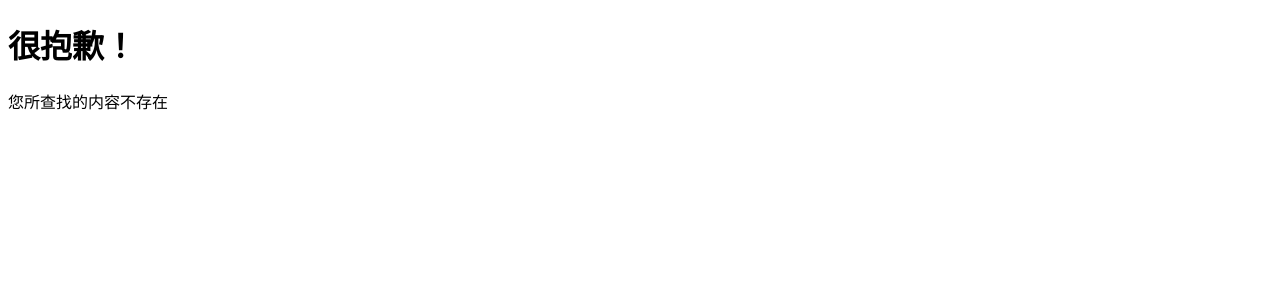
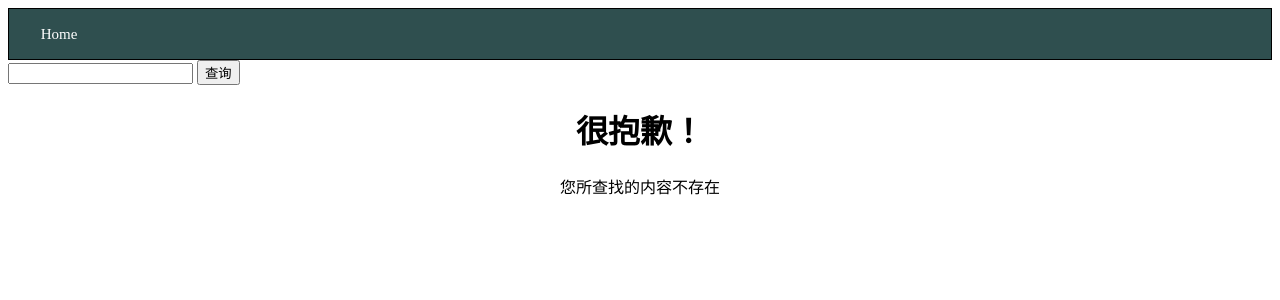
Before and after one commit to jiangxiaoyu610/demo_GK, a Flask app: template demo_KG/visualation/templates/404.html in a window 1280 px wide. Shown: the top 300 px of the page. Run offline with Flask 2, Linux system fonts and the light colour scheme; the template is opened without the code that fills it, so the values that code supplies are empty.

Commit message:
Add files via upload
更新了可点击结点，更多的关系显示，以及一些页面布局的改变

```diff
--- a/demo_KG/visualation/app.py
+++ b/demo_KG/visualation/app.py
@@ -71,7 +71,7 @@ def create_Graph(data):
             nodes.append({'name': company.iloc[i, 1], 'category': 1, 'symbolSize': 10, 'draggable': True, 'symbol': 'square'})
 
         # 画图
-        graph = Graph('知识图谱服务', width=1200, height=600)
+        graph = Graph('', width=1200, height=600)
         graph.add('', nodes, links, categories=['个人', '企业'], label_pos='right', graph_repulsion=200,
                       is_legend_show=True, line_curve=0, label_text_color=None, is_label_show=True,
                       is_symbol_show=True, graph_edge_symbol=[None, 'arrow'])
--- a/demo_KG/visualation/templates/404.html
+++ b/demo_KG/visualation/templates/404.html
@@ -3,9 +3,50 @@
 <head>
     <meta charset="UTF-8">
     <title></title>
+    <style type="text/css">
+         ul{/*设置导航栏的框框*/
+            margin: 0px auto;/*框框整体的位置，30px是指离网页的顶部和下部的距离，auto控制的是左右距离为自动调节*/
+            width: auto;/*框框的宽度*/
+            height: 50px;/*框框的长度*/
+            padding: 0px;/*将框框的padding设置为零，不然会导致框框里的内容与框边缘有间隔*/
+            border:1px solid #000;/*添加边框*/
+            background-color: #2f4f4f;
+        }
+        li{
+            list-style-type: none;/* 去掉li前的点 */
+            float: left;/*将li设置成做浮动，变为联动*/
+        }
+        a{
+            display: block;/*将a变成块状*/
+            width: 100px;/*设置块的宽度*/
+            height: 50px;/*设置块的长度*/
+            font-family: Microsoft Yahei;
+            line-height: 50px;/*设置字体在块中的高度*/
+            background-color: #2f4f4f;
+            margin: 0px 0px;/*块里的高宽通过margin设置*/
+            color: #fff;
+            text-align: center;/*字体居中*/
+            text-decoration: none;/*去掉下划线*/
+            font-size: 15px;
+        }
+        a:hover{
+            background-color: #2f6f4f;
+        }
+    </style>
 </head>
 <body>
-<h1>很抱歉！</h1>
-<p>您所查找的内容不存在</p>
+    <div class="nav">
+        <ul>
+            <li><a href="/">Home</a></li>
+        </ul>
+    </div>
+    <form action="" method="post">
+      <input type="text", name="查询内容">
+      <input type="submit", value="查询">
+    </form>
+    <center>
+        <h1>很抱歉！</h1>
+        <p>您所查找的内容不存在</p>
+    </center>
 </body>
 </html>
```
Also changed, not shown: demo_KG/visualation/templates/pyecharts.html (+38 -5 lines).
